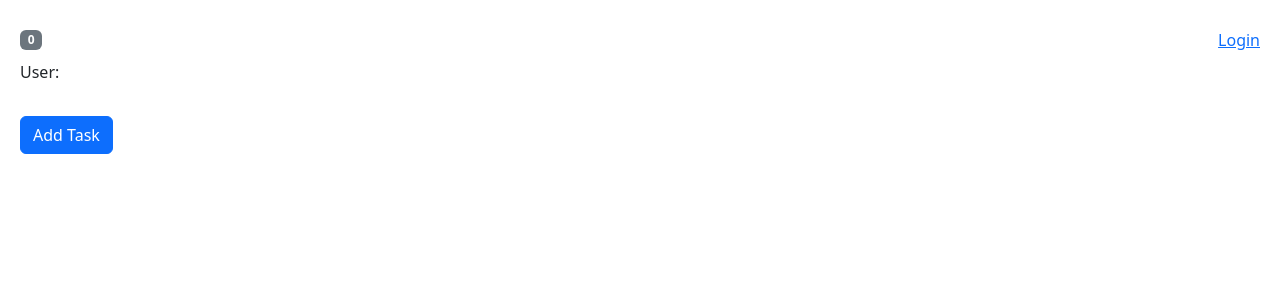
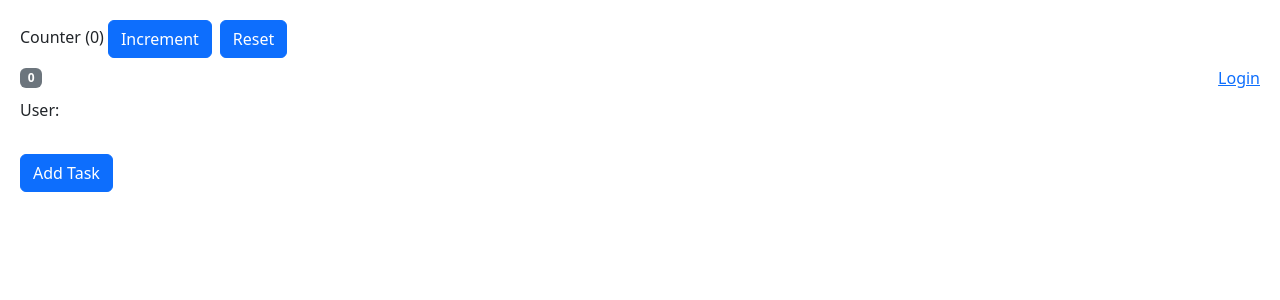
Before and after one commit to ali5422m/react-query, a React (Vite) app: page / in a window 1280 px wide. Shown: the top 300 px of the page. Built offline with nearby package versions, Linux system fonts and the light colour scheme.

Commit message:
Add Counter with zustand

```diff
--- a/package.json
+++ b/package.json
@@ -15,7 +15,8 @@
     "axios": "^1.4.0",
     "bootstrap": "^5.3.0",
     "react": "^18.2.0",
-    "react-dom": "^18.2.0"
+    "react-dom": "^18.2.0",
+    "zustand": "^4.3.9"
   },
   "devDependencies": {
     "@types/react": "^18.2.15",
--- a/src/App.tsx
+++ b/src/App.tsx
@@ -2,6 +2,7 @@ import NavBar from "./state-management/NavBar.tsx";
 import TaskList from "./state-management/tasks/TaskList.tsx";
 import AuthProvider from "./state-management/auth/AuthProvider.tsx";
 import {TasksProvider} from "./state-management/tasks";
+import Counter from "./state-management/counter/Counter.tsx";
 
 function App() {
 
@@ -10,6 +11,7 @@ function App() {
         <>
             <AuthProvider>
                 <TasksProvider>
+                    <Counter />
                     <NavBar/>
                     <TaskList/>
                 </TasksProvider>
--- a/src/state-management/counter/Counter.tsx
+++ b/src/state-management/counter/Counter.tsx
@@ -1,19 +1,23 @@
-import {useReducer} from "react";
-import counterReducer from "./counterReducer.ts";
+// import {useReducer} from "react";
+// import counterReducer from "./counterReducer.ts";
+
+import useCounterStore from "./store.ts";
 
 const Counter = () => {
-    const [value, dispatch] = useReducer(counterReducer, 0);
+    // const [value, dispatch] = useReducer(counterReducer, 0);
+    const {counter, increment, reset} = useCounterStore();
+
     return (
         <div>
-            Counter ({value})
+            Counter ({counter})
             <button
-                onClick={() => dispatch({ type: 'INCREMENT' })}
+                onClick={() => increment()}
                 className="btn btn-primary mx-1"
                 >
                 Increment
             </button>
             <button
-                onClick={() => dispatch({ type: 'RESET' })}
+                onClick={() => reset()}
                 className="btn btn-primary mx-1"
             >
                 Reset
--- /dev/null
+++ b/src/state-management/counter/store.ts
@@ -0,0 +1,15 @@
+import {create} from "zustand";
+
+interface StoreCounter {
+    counter: number;
+    increment: () => void;
+    reset: () => void;
+}
+
+const useCounterStore = create<StoreCounter>(set => ({
+    counter: 0,
+    increment: () => set(store => ({ counter: store.counter + 1 })),
+    reset: () => set(() => ({counter: 0})),
+}));
+
+export default useCounterStore;
```
Also changed, not shown: src/state-management/counter/counterReducer.ts (+10 -10 lines), 1 other file (tests, documents, lock files or other folders).
